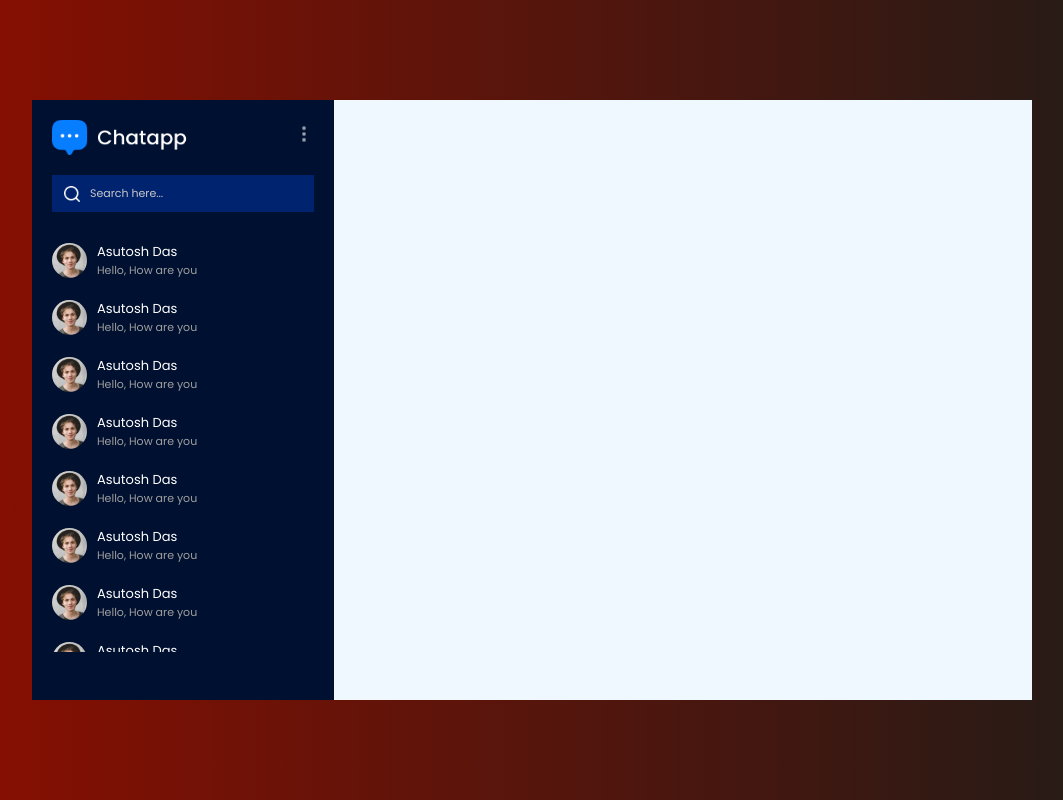
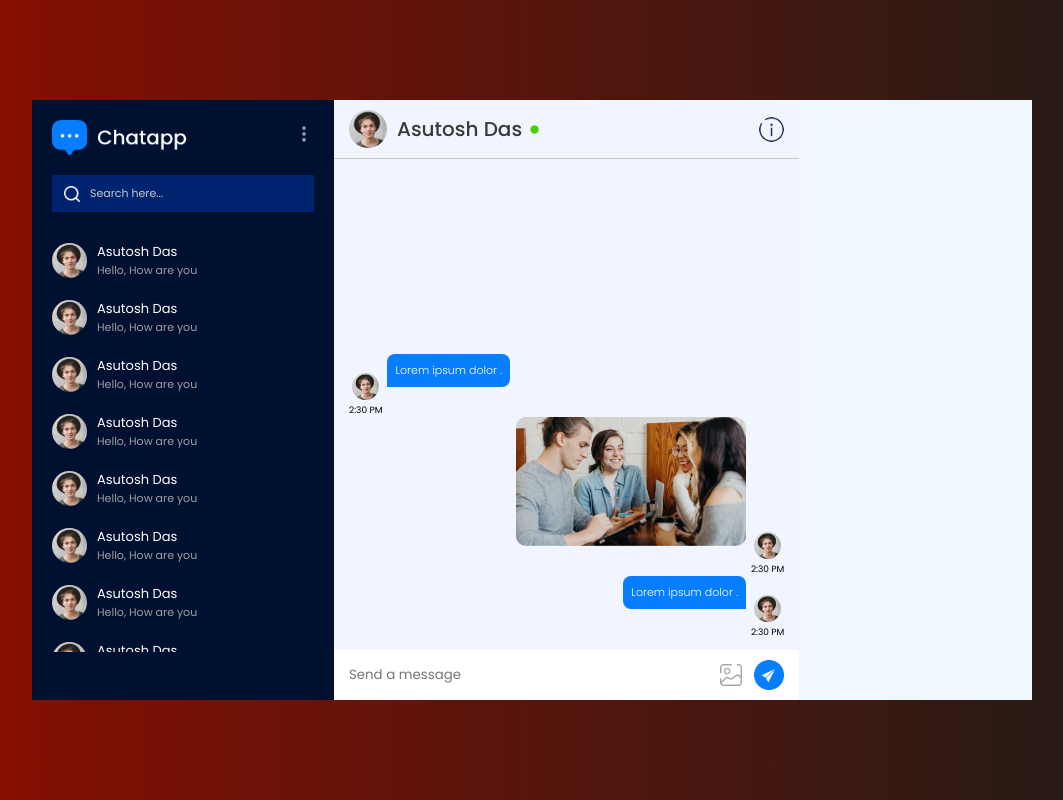
Before and after one commit to asutosh-das/chat-app, a React (Vite) app: page /chat in a window 1280 px wide. Shown: the whole page, without its empty margins (108-1171 px from the left). Built offline with nearby package versions, Linux system fonts and the light colour scheme.

Commit message:
ChatBox UI Completion

```diff
--- a/src/components/ChatBox/ChatBox.css
+++ b/src/components/ChatBox/ChatBox.css
@@ -0,0 +1,120 @@
+.chat-box {
+    height: 75vh;
+    position: relative;
+    background-color: #f1f5ff;
+}
+
+.chat-user {
+    padding: 10px 15px;
+    display: flex;
+    align-items: center;
+    gap: 10px;
+    border-bottom: 1px solid #c6c6c6;
+}
+
+.chat-user img {
+    width: 25px;
+    border-radius: 50%;
+}
+
+.chat-user img:first-child {
+    width: 38px;
+    aspect-ratio: 1/1;
+}
+
+.chat-user p {
+    flex: 1;
+    font-weight: 500;
+    font-size: 20px;
+    color: #393939;
+    display: flex;
+    align-items: center;
+    gap: 5px;
+}
+
+.chat-input {
+    display: flex;
+    align-items: center;
+    gap: 12px;
+    padding: 10px 15px;
+    background: white;
+    position: absolute;
+    bottom: 0;
+    left: 0;
+    right: 0;
+}
+
+.chat-input img {
+    width: 30px;
+    cursor: pointer;
+}
+
+.chat-input label {
+    display: flex;
+}
+
+.chat-input label img {
+    width: 22px;
+}
+
+.chat-input input {
+    flex: 1;
+    border: none;
+    outline: none;
+}
+
+.chat-msg {
+    height: calc(100% - 70px);
+    padding-bottom: 50px;
+    overflow-y: scroll;
+    display: flex;
+    flex-direction: column-reverse;
+}
+
+.s-msg div img,
+.r-msg div img {
+    width: 27px;
+    aspect-ratio: 1/1;
+    border-radius: 50px;
+}
+
+.s-msg,
+.r-msg {
+    display: flex;
+    align-items: end;
+    justify-content: end;
+    gap: 5px;
+    padding: 0px 15px;
+}
+
+.r-msg {
+    flex-direction: row-reverse;
+    justify-content: start;
+}
+
+.msg {
+    color: white;
+    background-color: #077EFF;
+    padding: 8px;
+    max-width: 200px;
+    font-size: 11px;
+    font-weight: 300;
+    border-radius: 8px 8px 0px 8px;
+    margin-bottom: 30px;
+}
+
+.r-msg .msg {
+    border-radius: 8px 8px 8px 0px;
+}
+
+.s-msg div,
+.r-msg div {
+    text-align: center;
+    font-size: 9px;
+}
+
+.msg-img {
+    max-width: 230px;
+    margin-bottom: 30px;
+    border-radius: 10px;
+}
--- a/src/components/ChatBox/ChatBox.jsx
+++ b/src/components/ChatBox/ChatBox.jsx
@@ -1,10 +1,57 @@
 import React from 'react'
 import './ChatBox.css'
+import assets from '../../assets/assets'
 
 const ChatBox = () => {
   return (
-    <div>
+    <div className='chat-box'>
+      <div className="chat-user">
+        <img src={assets.profile_img} alt="" />
+        <p>Asutosh Das <img className='dot' src={assets.green_dot} alt="" /></p>
+        <img src={assets.help_icon} alt="" />
+      </div>
 
+
+
+      <div className="chat-msg">
+
+        <div className='s-msg'>
+          <p className="msg">Lorem ipsum dolor .</p>
+          <div>
+            <img src={assets.profile_img} alt="" />
+            <p>2:30 PM</p>
+          </div>
+        </div>
+        <div className='s-msg'>
+          <img className='msg-img' src={assets.pic1} alt="" />
+          <div>
+            <img src={assets.profile_img} alt="" />
+            <p>2:30 PM</p>
+          </div>
+        </div>
+
+        <div className='r-msg'>
+          <p className="msg">Lorem ipsum dolor .</p>
+          <div>
+            <img src={assets.profile_img} alt="" />
+            <p>2:30 PM</p>
+          </div>
+        </div>
+
+      </div>
+
+
+
+
+
+      <div className="chat-input">
+        <input type="text" placeholder='Send a message' />
+        <input type="file" id='image' accept='image/png, image/jpeg' hidden />
+        <label htmlFor="image">
+          <img src={assets.gallery_icon} alt="" />
+        </label>
+        <img src={assets.send_button} alt="" />
+      </div>
     </div>
   )
 }
--- a/src/index.css
+++ b/src/index.css
@@ -7,6 +7,10 @@
   font-family: Poppins;
 }
 
-::-webkit-scrollbar{
+::-webkit-scrollbar {
   display: none;
 }
+
+img.dot {
+  width: 15px !important;
+}
```
